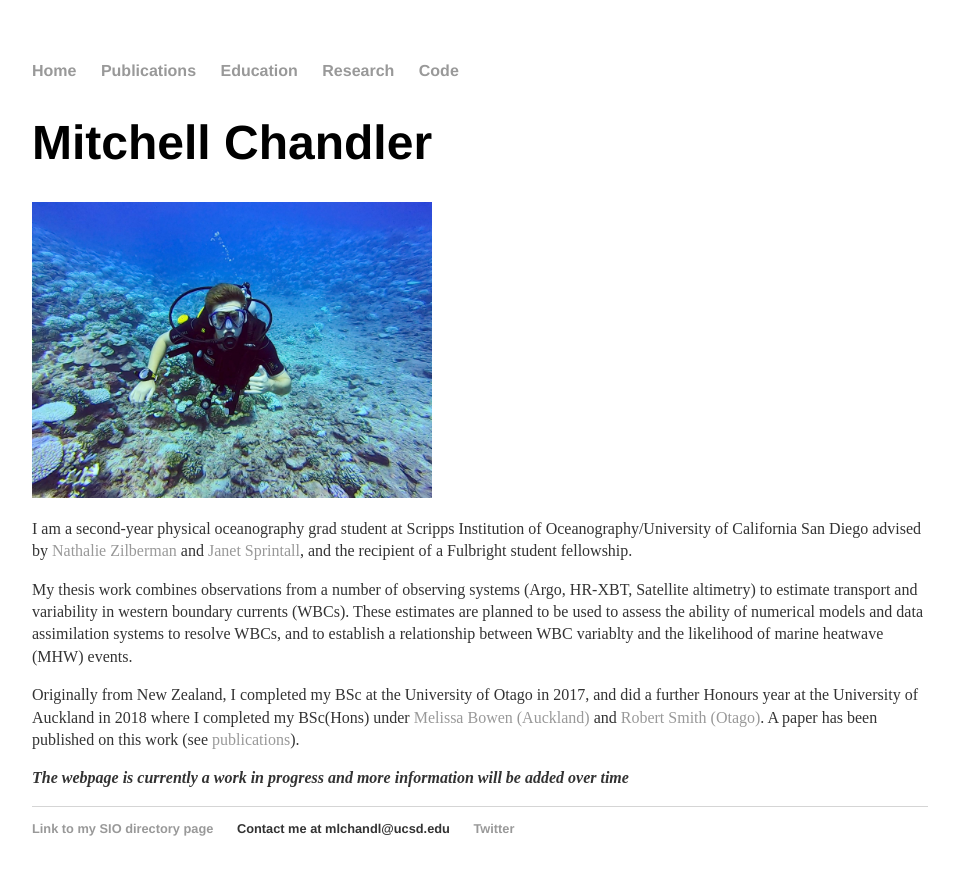
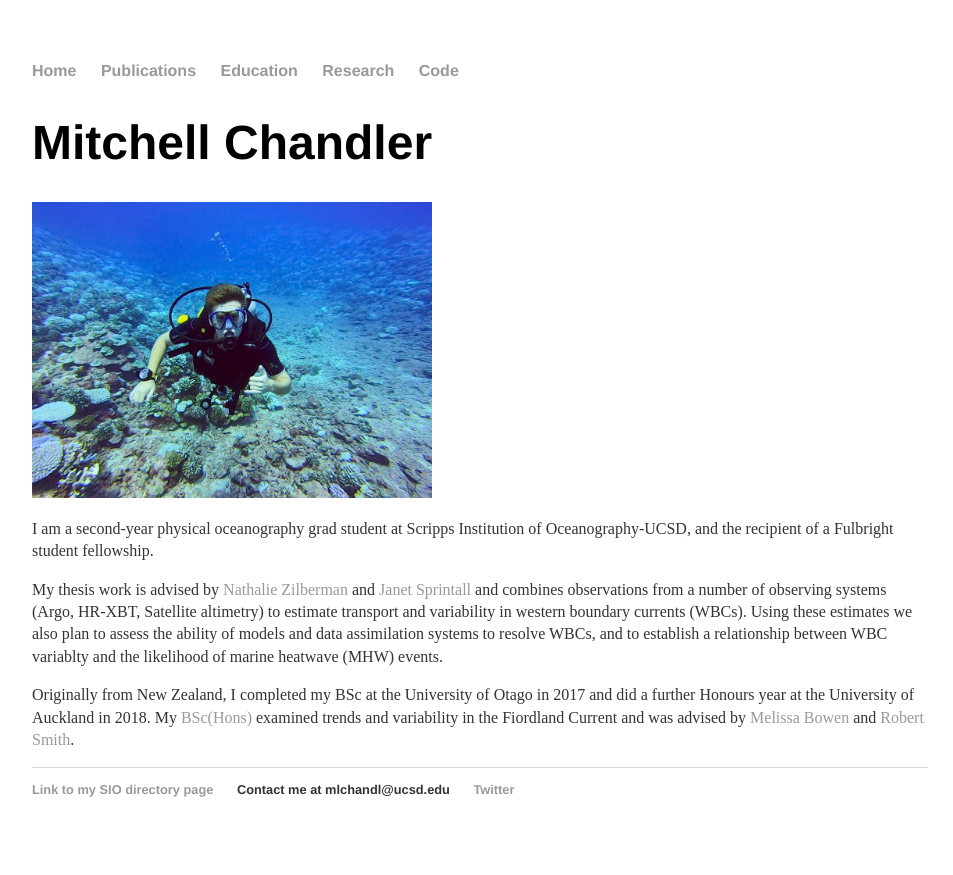
Before and after one commit to mlchandler/mlchandler.github.io, a Jekyll site: the page built from index.html, in a window 1280 px wide. Shown: the top 875 px of the page, without its empty margins (160-1113 px from the left). Built offline with Jekyll 4.4.1, drawn with Linux system fonts in a browser that asks for light colours.

Commit message:
Update index.html

```diff
--- a/index.html
+++ b/index.html
@@ -10,18 +10,14 @@ title: Mitchell Chandler
 <img src="index_image.jpg" style="width:400px">
 
 <p>
-I am a second-year physical oceanography grad student at Scripps Institution of Oceanography/University of California San Diego advised by <a href="https://nzilberman.scrippsprofiles.ucsd.edu/">Nathalie Zilberman</a> and <a href="https://jsprintall.scrippsprofiles.ucsd.edu/">Janet Sprintall</a>, and the recipient of a Fulbright student fellowship.
+I am a second-year physical oceanography grad student at Scripps Institution of Oceanography-UCSD, and the recipient of a Fulbright student fellowship.
 </p>
 <p>
-My thesis work combines observations from a number of observing systems (Argo, HR-XBT, Satellite altimetry) to estimate transport and variability in western boundary currents (WBCs). These estimates are planned to be used to assess the ability of numerical models and data assimilation systems to resolve WBCs, and to establish a relationship between WBC variablty and the likelihood of marine heatwave (MHW) events.
+My thesis work is advised by <a href="https://nzilberman.scrippsprofiles.ucsd.edu/">Nathalie Zilberman</a> and <a href="https://jsprintall.scrippsprofiles.ucsd.edu/">Janet Sprintall</a> and combines observations from a number of observing systems (Argo, HR-XBT, Satellite altimetry) to estimate transport and variability in western boundary currents (WBCs). Using these estimates we also plan to assess the ability of models and data assimilation systems to resolve WBCs, and to establish a relationship between WBC variablty and the likelihood of marine heatwave (MHW) events.
 </p>
 
 <p>
-Originally from New Zealand, I completed my BSc at the University of Otago in 2017, and did a further Honours year at the University of Auckland in 2018 where I completed my BSc(Hons) under <a href="https://unidirectory.auckland.ac.nz/profile/m-bowen">Melissa Bowen (Auckland)</a> and <a href="https://www.otago.ac.nz/marinescience/staff/otago664247.html">Robert Smith (Otago)</a>. A paper has been published on this work (see <a href="https://mlchandler.github.io/publications/">publications</a>).
-</p>
-
-<p>
-<i><b>The webpage is currently a work in progress and more information will be added over time</b></i>
+Originally from New Zealand, I completed my BSc at the University of Otago in 2017 and did a further Honours year at the University of Auckland in 2018. My <a href="https://mlchandler.github.io/research/">BSc(Hons)</a> examined trends and variability in the Fiordland Current and was advised by <a href="https://unidirectory.auckland.ac.nz/profile/m-bowen">Melissa Bowen</a> and <a href="https://www.otago.ac.nz/marinescience/staff/otago664247.html">Robert Smith</a>.
 </p>
 
 </div>
```
